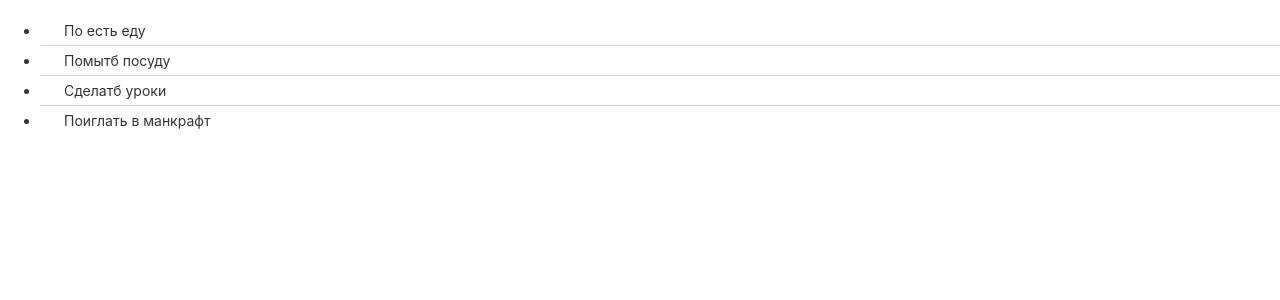
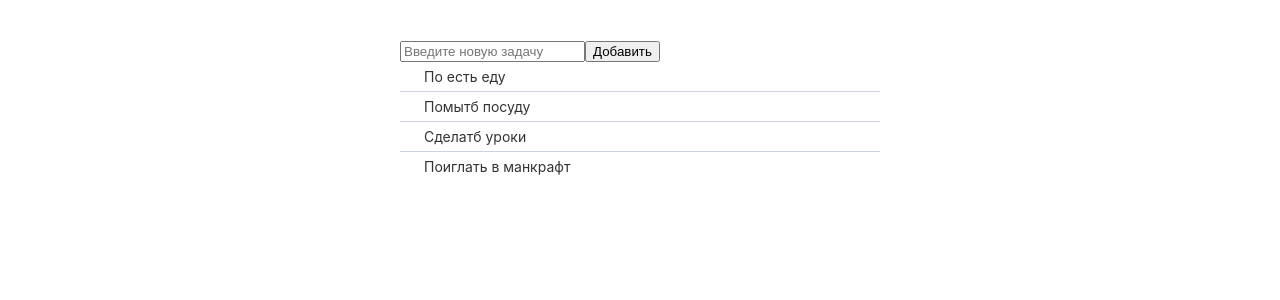
Before and after one commit to haxmind/todo, a React (Create React App) app: page / in a window 1280 px wide. Shown: the top 300 px of the page. Built offline with nearby package versions, Linux system fonts and the light colour scheme.

Commit message:
todo-list

```diff
--- a/src/Todos.js
+++ b/src/Todos.js
@@ -1,21 +1,53 @@
 import React from 'react';
 import { Todo } from './Todo';
+import "./Todos.css";
 
 export class Todos extends React.Component {
     constructor(props) {
         super(props);
-        const { tasks } = props; //tasks = props.tasks
+
+        const { tasks } = props; // const tasks = props.tasks;
 
         this.state = {
-            tasks: tasks || []
+            tasks: tasks || [],
+            newTaskText: ''
         };
     }
+
+    handleChange(event) {
+        this.setState({
+            newTaskText: event.target.value
+        });
+    }
+
+    handleAddTask() {
+        const { newTaskText } = this.state;
+
+        if (newTaskText.length === 0) {
+            alert("Введите текст задачи!");
+            return;
+        }
+
+        this.setState({
+            tasks: [
+                {
+                    text: newTaskText
+                },
+                ...this.state.tasks
+            ],
+            newTaskText: ''
+        });
+    }
+
     render() {
-        const { tasks } = this.state;
-        return <div>
-             <ul>
-                {tasks.map(task => <Todo key={task.text} task={task}>{task.text}</Todo>)}
-             </ul>
+        const { tasks, newTaskText } = this.state;
+
+        return <div className="todos">
+            <input value={newTaskText} onChange={this.handleChange.bind(this)} type="text" placeholder="Введите новую задачу"></input>
+            <button onClick={this.handleAddTask.bind(this)} type="button">Добавить</button>
+            <ul>
+                {tasks.map(task => <Todo key={task.text} task={task}></Todo>)}
+            </ul>
         </div>;
     }
 }
```
